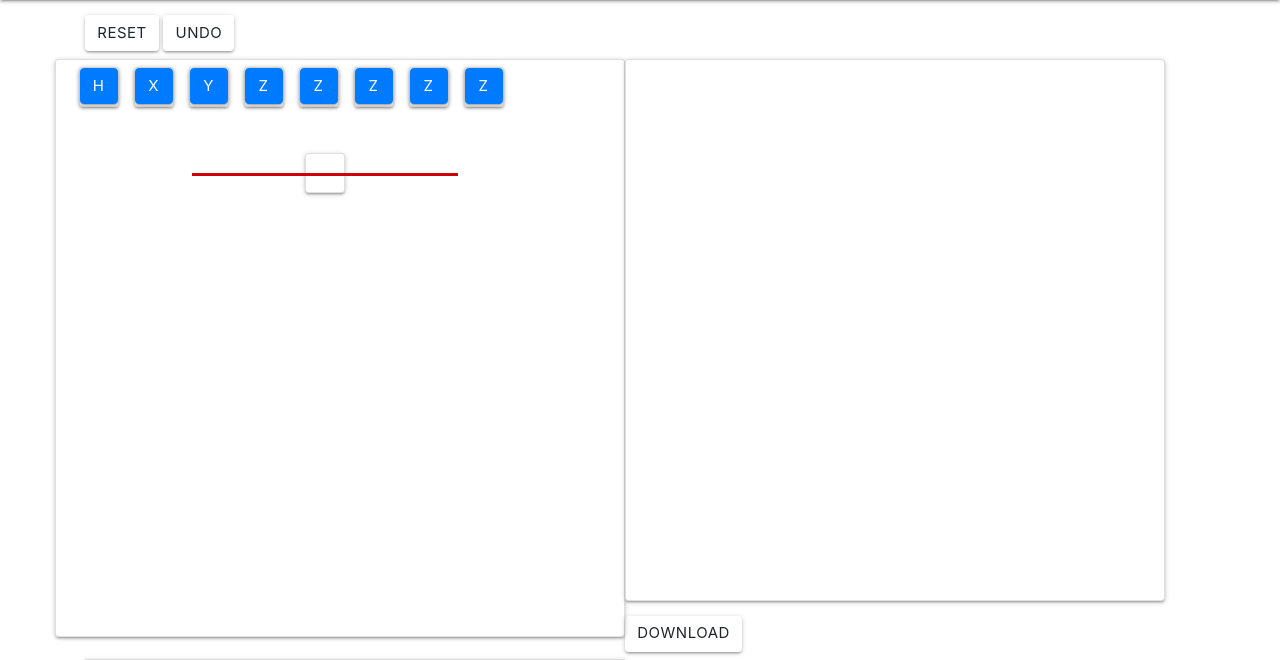
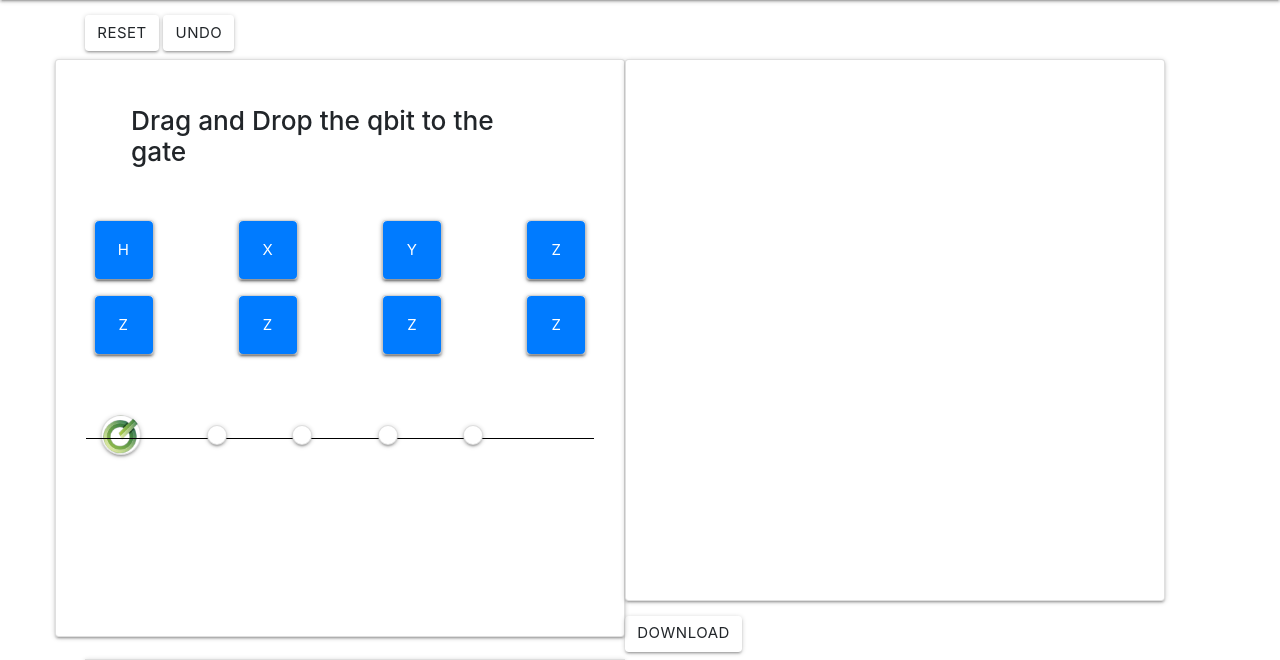
Before and after one commit to bithabib/quantum_computer_simulator, a Flask app: page /gate in a window 1280 px wide. Shown: the part 64-724 px from the top of the page. Run offline with Flask 3, Linux system fonts and the light colour scheme; some libraries are stand-ins or nearby versions.

Commit message:
Gate simulator updated with new feature

```diff
--- a/static/src/js/quantum_gate/x_gate.js
+++ b/static/src/js/quantum_gate/x_gate.js
@@ -3,9 +3,21 @@ function allowDrop(ev) {
 }
 function drag(ev) {
   ev.dataTransfer.setData("text", ev.target.id);
+  // get the parent of the ev
+  var parent = ev.target.parentNode;
+  // get the id of the paren of the ev
+  var parent_id = parent.id;
+  // check if the parent id contain drop_place
+  if (parent_id.includes("drop_place")) {
+    parent.style.height = "20px";
+    parent.style.width = "20px";
+  }
 }
 function drop(ev) {
   ev.preventDefault();
   var data = ev.dataTransfer.getData("text");
+  // change the style of the ev
+  ev.target.style.height = "60px";
+  ev.target.style.width = "60px";
   ev.target.appendChild(document.getElementById(data));
 }
--- a/templates/includes/quantum_gate/gate.html
+++ b/templates/includes/quantum_gate/gate.html
@@ -1,55 +1,112 @@
 <style>
-    .qbit_gate_place {
+    .box_for_gate {
+        display: flex;
+        justify-content: space-between;
+        align-items: center;
+        /* Adjust as needed */
+        margin: 0 auto;
         position: relative;
-        height: 40px;
-        width: 40px;
     }
 
-    .qbit_gate_place::after {
+    .qbit_gate_place {
+        width: 20px;
+        height: 20px;
+        background-color: white;
+        /* Adjust color as needed */
+        border-radius: 50%;
+        z-index: 1;
+    }
+
+    .box_for_gate::after {
+        content: "";
         position: absolute;
-        left: -300%;
-        top: 50%;
-        height: 3px;
-        background: #c00;
-        content: "";
-        width: 700%;
-        display: block;
+        top: 48%;
+        left: 0;
+        right: 0;
+        height: 1px;
+        background-color: black;
+        /* Adjust color as needed */
+        z-index: 0;
+    }
+
+    #drop_place {
+        width: 40px;
+        height: 40px;
+        background-image: url('static/src/icon/qbit.png');
+        background-size: cover;
+        border-radius: 50%;
+    }
+
+    #drop_place4 {
+        margin-right: 20%;
+    }
+
+    #draggableBtn,
+    #draggableBtn1,
+    #draggableBtn2,
+    #draggableBtn3,
+    #draggableBtn4,
+    #draggableBtn5,
+    #draggableBtn6,
+    #draggableBtn7 {
+        width: 100%;
+        height: 100%;
+        z-index: 5;
+    }
+
+    #gate_container {
+        display: flex;
+        justify-content: space-between;
+        align-items: center;
+    }
+
+    #gate {
+        width: 60px;
+        height: 60px;
     }
 </style>
 
-<div class="col-md-12 row">
-    <!-- Draggable Button -->
+<div class="col-md-12">
+    <h3 class="m-5">Drag and Drop the qbit to the gate</h3>
+    <div class="row">
+        <div class="col-md-12" id="gate_container">
+            <div class="card m-2" id="gate" ondrop="drop(event)" ondragover="allowDrop(event)">
+                <button id="draggableBtn" class="btn btn-primary" draggable="true" ondragstart="drag(event)">H</button>
+            </div>
+            <div class="card m-2" id="gate" ondrop="drop(event)" ondragover="allowDrop(event)">
+                <button id="draggableBtn1" class="btn btn-primary" draggable="true" ondragstart="drag(event)">X</button>
+            </div>
+            <div class="card m-2" id="gate" ondrop="drop(event)" ondragover="allowDrop(event)">
+                <button id="draggableBtn2" class="btn btn-primary" draggable="true" ondragstart="drag(event)">Y</button>
+            </div>
+            <div class="card m-2" id="gate" ondrop="drop(event)" ondragover="allowDrop(event)">
+                <button id="draggableBtn3" class="btn btn-primary" draggable="true" ondragstart="drag(event)">Z</button>
+            </div>
 
-    <div class="col-md-12 row">
-        <div class="card m-2" style="height: 40px; width: 40px;" ondrop="drop(event)" ondragover="allowDrop(event)">
-            <button id="draggableBtn" class="btn btn-primary" draggable="true" ondragstart="drag(event)"  style="z-index: 5;">H</button>
         </div>
-        <div class="card m-2" style="height: 40px; width: 40px;">
-            <button id="draggableBtn1" class="btn btn-primary draggable" style="z-index: 5;">X</button>
-        </div>
-        <div class="card m-2" style="height: 40px; width: 40px;">
-            <button id="draggableBtn2" class="btn btn-primary draggable" style="z-index: 5;">Y</button>
-        </div>
-        <div class="card m-2" style="height: 40px; width: 40px;">
-            <button id="draggableBtn3" class="btn btn-primary draggable" style="z-index: 5;">Z</button>
-        </div>
-        <div class="card m-2" style="height: 40px; width: 40px;">
-            <button id="draggableBtn4" class="btn btn-primary draggable" style="z-index: 5;">Z</button>
-        </div>
-        <div class="card m-2" style="height: 40px; width: 40px;">
-            <button id="draggableBtn5" class="btn btn-primary draggable" style="z-index: 5;">Z</button>
-        </div>
-        <div class="card m-2" style="height: 40px; width: 40px;">
-            <button id="draggableBtn6" class="btn btn-primary draggable" style="z-index: 5;">Z</button>
-        </div>
-        <div class="card m-2" style="height: 40px; width: 40px;">
-            <button id="draggableBtn7" class="btn btn-primary draggable" style="z-index: 5;">Z</button>
+        <div class="col-md-12" id="gate_container">
+            <div class="card m-2" id="gate" ondrop="drop(event)" ondragover="allowDrop(event)">
+                <button id="draggableBtn4" class="btn btn-primary" draggable="true" ondragstart="drag(event)">Z</button>
+            </div>
+            <div class="card m-2" id="gate" ondrop="drop(event)" ondragover="allowDrop(event)">
+                <button id="draggableBtn5" class="btn btn-primary" draggable="true" ondragstart="drag(event)">Z</button>
+            </div>
+            <div class="card m-2" id="gate" ondrop="drop(event)" ondragover="allowDrop(event)">
+                <button id="draggableBtn6" class="btn btn-primary" draggable="true" ondragstart="drag(event)">Z</button>
+            </div>
+            <div class="card m-2" id="gate" ondrop="drop(event)" ondragover="allowDrop(event)">
+                <button id="draggableBtn7" class="btn btn-primary" draggable="true" ondragstart="drag(event)">Z</button>
+            </div>
         </div>
     </div>
 
-    <div class="col-md-12" style="height: 60vh; width: 100%; display: flex; justify-content: center;">
+    <div class="col-md-12 box_for_gate mt-5">
 
-        <div class="card qbit_gate_place" id="drop_place" ondrop="drop(event)" ondragover="allowDrop(event)"></div>
+        <div class="card" id="drop_place"></div>
+        <div class="card qbit_gate_place" id="drop_place1" ondrop="drop(event)" ondragover="allowDrop(event)"></div>
+        <div class="card qbit_gate_place" id="drop_place2" ondrop="drop(event)" ondragover="allowDrop(event)"></div>
+        <div class="card qbit_gate_place" id="drop_place3" ondrop="drop(event)" ondragover="allowDrop(event)"></div>
+        <div class="card qbit_gate_place" id="drop_place4" ondrop="drop(event)" ondragover="allowDrop(event)"></div>
 
     </div>
 
```
Also changed, not shown: static/src/icon/qbit.png (added).
